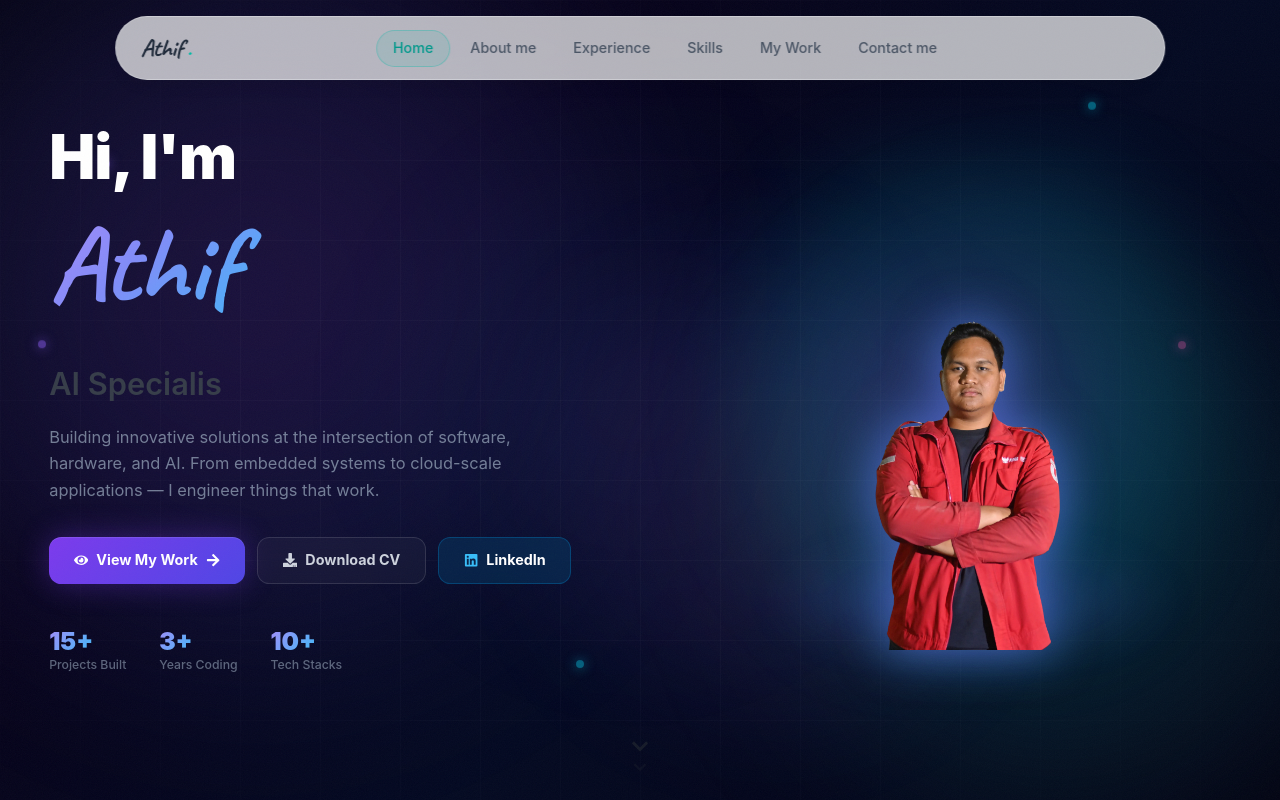
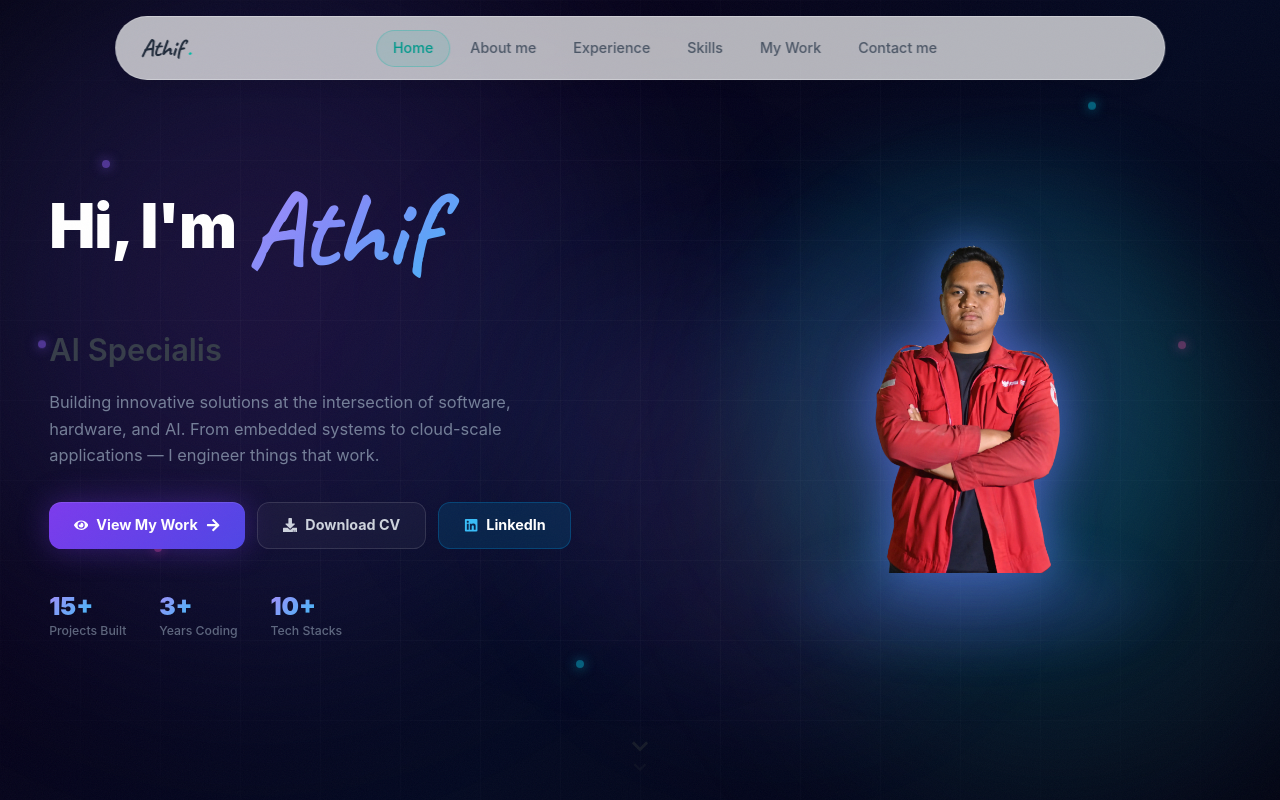
Before and after one commit to athifatharmn06/Portofolio, a React (Vite) app: page / in a window 1280 px wide. Shown: the top 800 px of the page. Built offline with nearby package versions, Linux system fonts and the light colour scheme.

Commit message:
fix: Hi Im Athif on one line, photo vertically centered (#14)

```diff
--- a/src/components/sections/HeroSection.tsx
+++ b/src/components/sections/HeroSection.tsx
@@ -221,14 +221,14 @@ export default function HeroSection() {
           animate="visible"
           variants={{ hidden: {}, visible: { transition: { staggerChildren: 0.12 } } }}
         >
-          {/* Name */}
+          {/* Name — all on one line */}
           <motion.div
             variants={{ hidden: { opacity: 0, y: 30 }, visible: { opacity: 1, y: 0, transition: { duration: 0.7 } } }}
             className="mb-4"
           >
-            <h1 className="font-black tracking-tight" style={{ lineHeight: 1 }}>
-              <span className="block text-4xl sm:text-5xl lg:text-6xl text-white mb-2">
-                Hi, I'm
+            <h1 className="font-black tracking-tight" style={{ lineHeight: 1.2 }}>
+              <span className="text-4xl sm:text-5xl lg:text-6xl text-white">
+                Hi, I'm{' '}
               </span>
               <span
                 style={{
@@ -239,6 +239,7 @@ export default function HeroSection() {
                   lineHeight: 1.3,
                   paddingRight: '0.35em',
                   paddingBottom: '0.1em',
+                  verticalAlign: 'middle',
                   background: 'linear-gradient(135deg, #a78bfa 0%, #818cf8 40%, #38bdf8 100%)',
                   WebkitBackgroundClip: 'text',
                   WebkitTextFillColor: 'transparent',
@@ -355,7 +356,7 @@ export default function HeroSection() {
 
         {/* RIGHT — Full-body photo with interactive contour glow */}
         <motion.div
-          className="relative flex-shrink-0 flex items-end justify-center"
+          className="relative flex-shrink-0 flex items-center justify-center"
           initial={{ opacity: 0, x: 60 }}
           animate={{ opacity: 1, x: 0 }}
           transition={{ duration: 0.9, ease: [0.16, 1, 0.3, 1], delay: 0.2 }}
```
